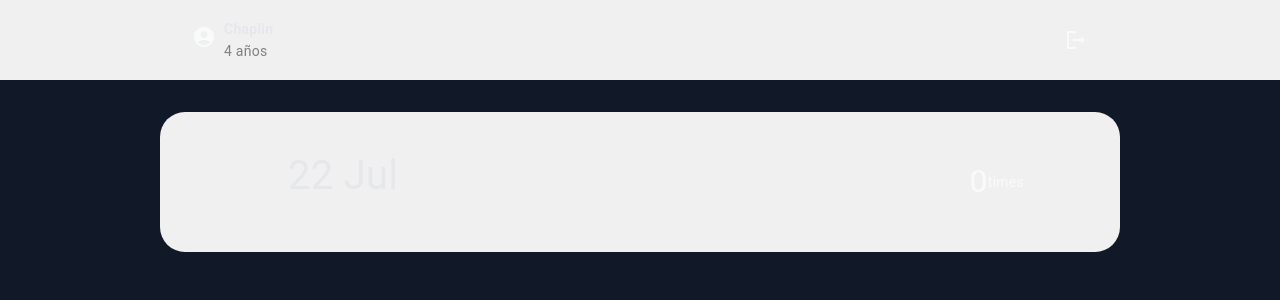
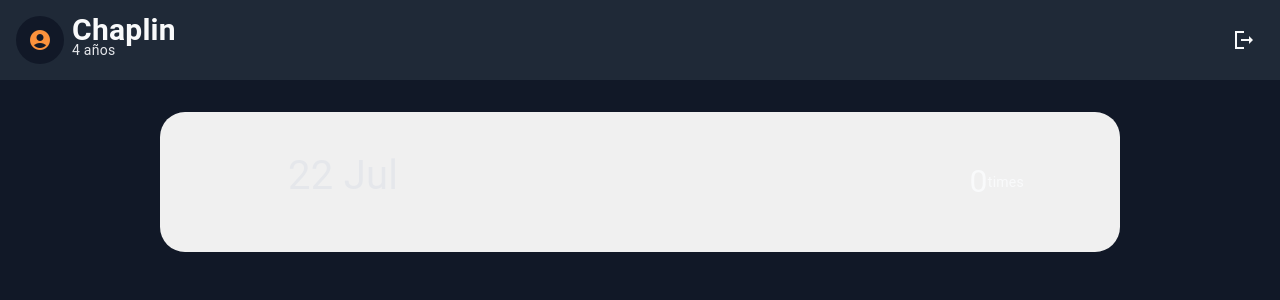
Before and after one commit to sasanchezramirez/ChaplinPoopManager-Front, an Angular app: page /home in a window 1280 px wide. Shown: the top 300 px of the page. Built offline with nearby package versions, Linux system fonts and the light colour scheme.

Commit message:
refactor: new header

```diff
--- a/src/app/app.component.html
+++ b/src/app/app.component.html
@@ -1,3 +1,5 @@
+  <app-header
+  [pet]='"Chaplin"'></app-header>
 <body>
     <router-outlet></router-outlet>
 </body>
--- a/src/app/app.module.ts
+++ b/src/app/app.module.ts
@@ -4,6 +4,7 @@ import { BrowserModule } from '@angular/platform-browser';
 import { AppRoutingModule } from './app-routing.module';
 import { AppComponent } from './app.component';
 import { BrowserAnimationsModule } from '@angular/platform-browser/animations';
+import { HeaderComponent } from './layout/header/header.component';
 
 @NgModule({
   declarations: [
@@ -12,7 +13,8 @@ import { BrowserAnimationsModule } from '@angular/platform-browser/animations';
   imports: [
     BrowserModule,
     AppRoutingModule,
-    BrowserAnimationsModule
+    BrowserAnimationsModule,
+    HeaderComponent
   ],
   providers: [],
   bootstrap: [AppComponent]
--- a/src/app/layout/header/header.component.html
+++ b/src/app/layout/header/header.component.html
@@ -1 +1,17 @@
-<p>header works!</p>
+<header class="header-container">
+  <div class = "pet-container">
+      <div class = "pet-image">
+          <span class="material-icons-sharp">
+              account_circle
+              </span>
+      </div>
+      <div class = "pet-data">
+          <p class="pet-name">Chaplin </p>
+          <p class="pet-age"> 4 años</p>
+      </div>
+
+  </div>
+  <div class = "logout button">
+      <i class="material-icons-sharp">logout</i>
+  </div>
+</header>
--- a/src/app/layout/header/header.component.scss
+++ b/src/app/layout/header/header.component.scss
@@ -0,0 +1,66 @@
+@import '../../../assets/styles/_variables.scss'; // Ajustar la ruta de importación
+
+
+.header-container {
+  display: flex;
+  justify-content: space-between;
+  align-items: center;
+  background-color: $color-bg-secondary;
+  color: $color-text-main;
+  height: 5rem;
+  width: auto;
+ padding: 0 $spacing-medium;
+  .pet-container {
+      display: flex;
+      align-items: center;
+      gap: $spacing-small
+  }
+
+  .pet-image {
+    display: flex;
+    align-items: center;
+    justify-content: center;
+    background-color: $color-bg-main; /* Fondo para destacar el icono */
+    border-radius: 50%; /* Hazlo circular */
+    width: 3rem;
+    height: 3rem;
+    font-size: 2rem; /* Ajusta el tamaño del ícono */
+    color: $color-accent; /* Color del ícono */
+  }
+
+  .pet-data {
+      display: flex;
+      flex-direction: column;
+      justify-content: center;
+  }
+
+  .pet-name {
+      font-size: $font-size-title;
+      font-weight: bold;
+      margin: 0;
+      color: $color-text-main;
+    }
+
+    .pet-age {
+      font-size: $font-size-small;
+      color: $color-text-secondary;
+      margin: 0;
+    }
+
+    .logout {
+      display: flex;
+      align-items: center;
+      justify-content: center;
+      cursor: pointer;
+      background-color: transparent;
+      border: none;
+      font-size: 1.5rem;
+      color: $color-text-main;
+      padding: $spacing-small;
+      transition: color 0.3s ease;
+
+      &:hover {
+        color: $color-accent-hover;
+      }
+    }
+}
--- a/src/app/layout/header/header.component.ts
+++ b/src/app/layout/header/header.component.ts
@@ -1,4 +1,5 @@
-import { Component } from '@angular/core';
+import { Component, Input } from '@angular/core';
+import { input } from '@angular/core';
 
 @Component({
   selector: 'app-header',
@@ -8,5 +9,6 @@ import { Component } from '@angular/core';
   styleUrl: './header.component.scss'
 })
 export class HeaderComponent {
+@Input() pet: any;
 
 }
--- a/src/app/modules/home/home.component.html
+++ b/src/app/modules/home/home.component.html
@@ -1,6 +1,4 @@
-<app-header
-    [pet]=pet>
-</app-header>
+
 
 <div class="container">
     <div class="poops-times-container">
--- a/src/app/modules/home/home.module.ts
+++ b/src/app/modules/home/home.module.ts
@@ -2,7 +2,6 @@ import { NgModule } from '@angular/core';
 import { CommonModule } from '@angular/common';
 import { HomeComponent } from './home.component';
 import { HomeRoutingModule } from './home-routing.module';
-import { HeaderComponent } from 'src/app/shared/components/core/header/header.component';
 
 
 
@@ -10,8 +9,7 @@ import { HeaderComponent } from 'src/app/shared/components/core/header/header.co
   declarations: [HomeComponent],
   imports: [
     CommonModule,
-    HomeRoutingModule,
-    HeaderComponent
+    HomeRoutingModule
     ]
 })
 export class HomeModule { }
--- a/src/app/shared/components/core/header/header.component.html
+++ /dev/null
@@ -1,17 +0,0 @@
-<header class="header-container">
-    <div class = "pet-container">
-        <div class = "pet-image">
-            <span class="material-icons-sharp">
-                account_circle
-                </span>
-        </div>
-        <div class = "pet-data">
-            <p class="pet-name">{{ pet.name}} </p>
-            <p class="pet-age"> 4 años</p>
-        </div>
-
-    </div>
-    <div class = "logout button">
-        <i class="material-icons-sharp">logout</i>
-    </div>
-</header>
--- a/src/app/shared/components/core/header/header.component.scss
+++ /dev/null
@@ -1,45 +0,0 @@
-.header-container {
-    display: flex;
-    justify-content: space-between;
-    align-items: center;
-    background-color: #f0f0f0;
-    color: var(--white);
-    height: 5rem;
-    width: auto;
-    padding-left: 15%;
-    padding-right: 15%;
-    .pet-container {
-        display: flex;
-        align-items: center;
-    }
-
-    .pet-image {
-        margin-right: 0.5rem;
-    }
-
-    .pet-data {
-        display: flex;
-        flex-direction: column;
-    }
-
-    .pet-name {
-        font-weight: bold;
-        margin: 0;
-      }
-
-      .pet-age {
-        margin: 0;
-        color: gray;
-      }
-
-    .logout {
-        display: flex;
-        justify-content: right;
-        align-items: center;
-        cursor: pointer;
-
-    }
-
-
-
-}
--- a/src/index.html
+++ b/src/index.html
@@ -2,7 +2,7 @@
 <html lang="en">
 <head>
   <meta charset="utf-8">
-  <title>Front</title>
+  <title>PoopManager</title>
   <base href="/">
   <meta name="viewport" content="width=device-width, initial-scale=1">
   <link rel="icon" type="image/x-icon" href="favicon.ico">
```
Also changed, not shown: src/app/shared/components/core/header/header.component.ts (deleted, +0 -14 lines), 1 other file (tests, documents, lock files or other folders).
